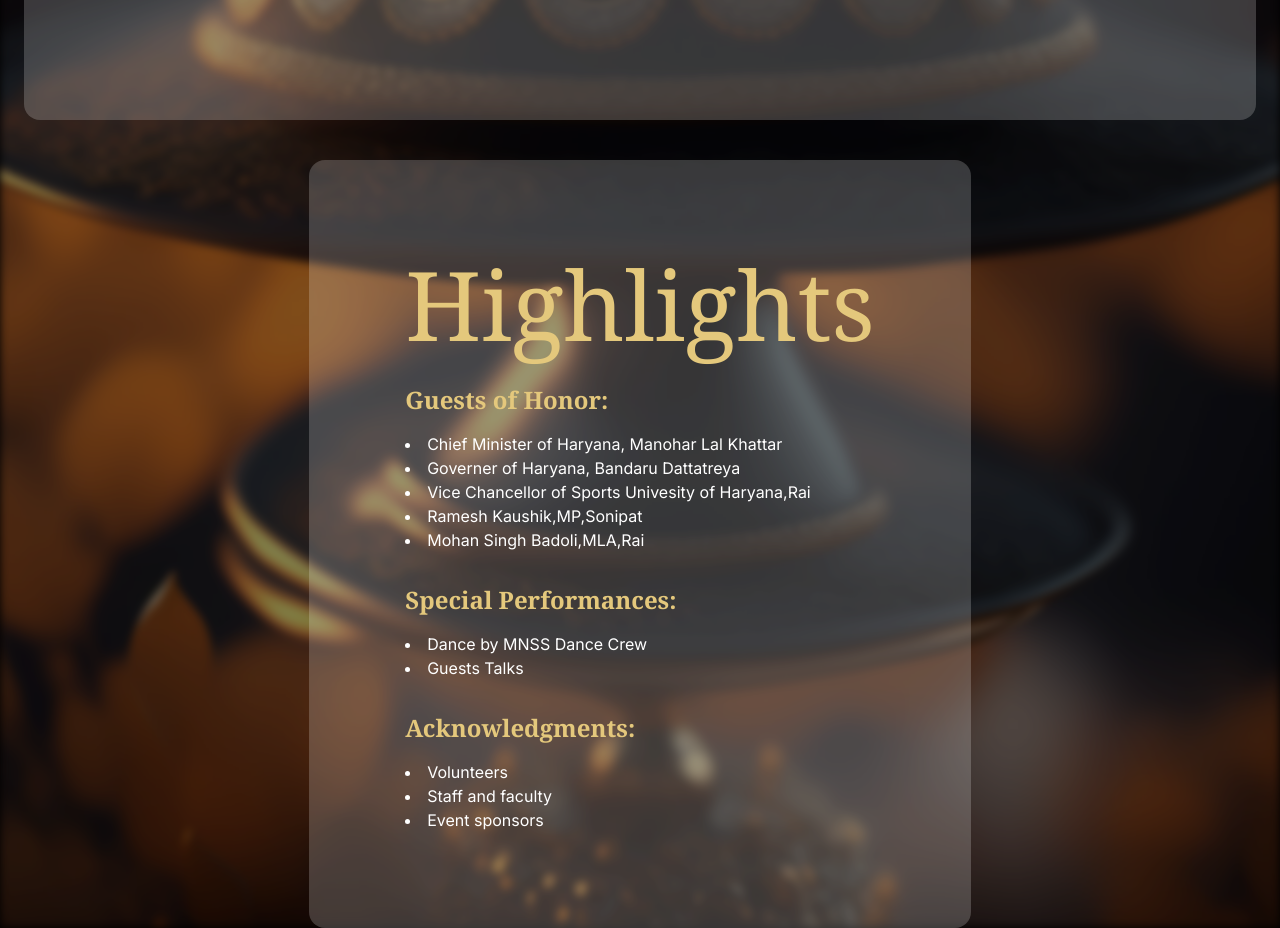
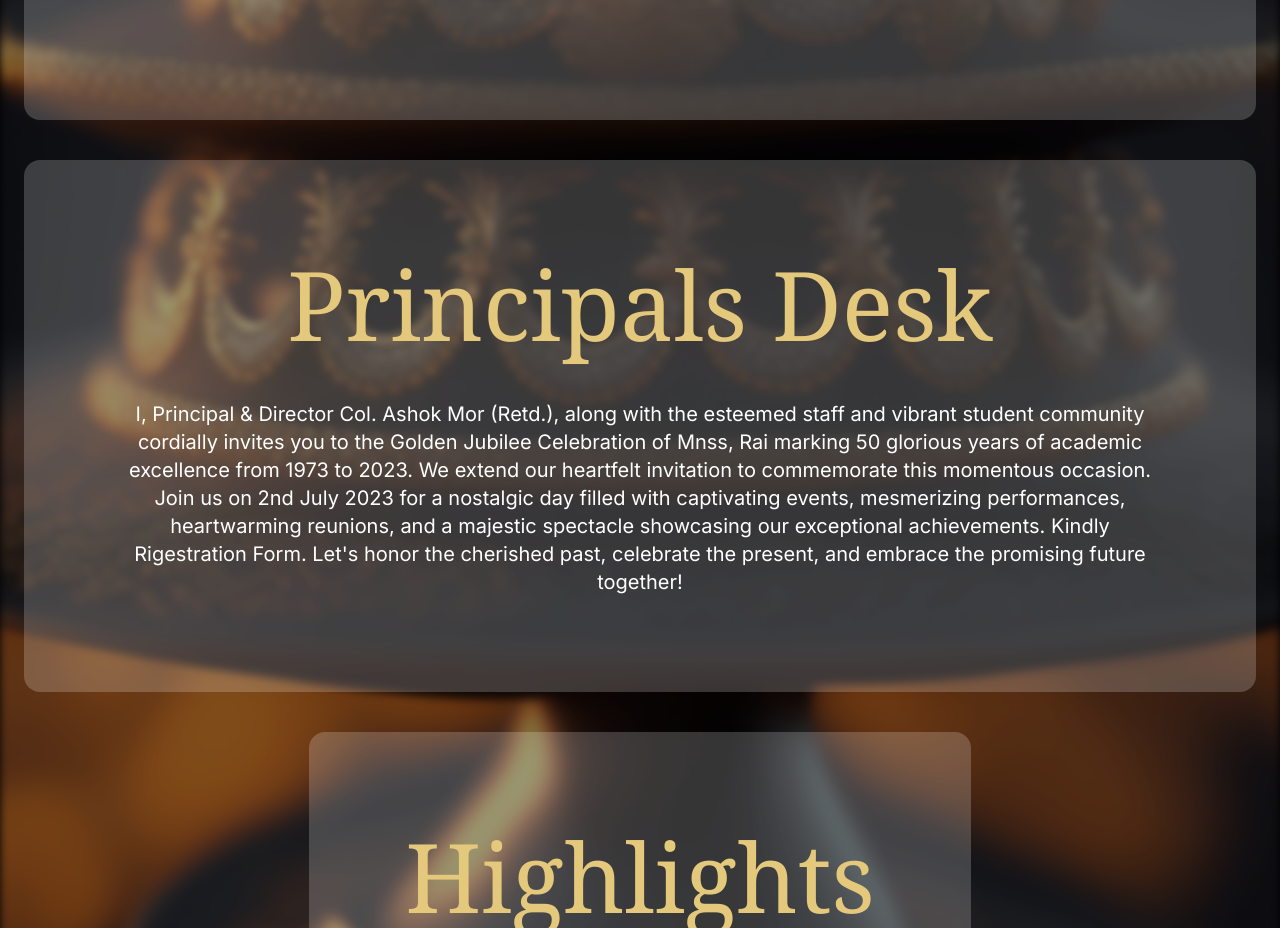
Before and after one commit to Mukul108/Almera, a Next.js app: page / in a window 1280 px wide. Shown: the part 1440-2368 px from the top of the page. Built offline with nearby package versions, Linux system fonts and the light colour scheme.

Commit message:
principal desk

```diff
--- a/src/app/page.tsx
+++ b/src/app/page.tsx
@@ -85,6 +85,18 @@ const HomePage = () => {
             </div>
           </div>
         </div>
+        <div id="Principals Desk" className="relative z-10 flex flex-col items-center justify-center text-white mt-8 container-margin">
+          <div className="bg-white bg-opacity-20 p-6 sm:p-24 flex items-center justify-center rounded-2xl mt-8 mx-4 container-size">
+            <div className="text-center">
+              <h1 className="text-4xl sm:text-8xl font-Forum text-golden">
+                Principals  Desk
+              </h1>
+              <br /><br />
+               <p className="text-xl font-Forum text-white">I, Principal & Director Col. Ashok Mor &#40;Retd.&#41;, along with the esteemed staff and vibrant student community cordially invites you to the Golden Jubilee Celebration of Mnss, Rai marking 50 glorious years of academic excellence from 1973 to 2023. We extend our heartfelt invitation to commemorate this momentous occasion. Join us on 2nd July 2023 for a nostalgic day filled with captivating events, mesmerizing performances, heartwarming reunions, and a majestic spectacle showcasing our exceptional achievements. Kindly Rigestration Form. Let's honor the cherished past, celebrate the present, and embrace the promising future together!</p>
+
+            </div>
+          </div>
+        </div>
 
         {/* <div className="relative z-10 flex flex-col items-center justify-center text-white mt-8 container-margin">
           <div className="bg-white bg-opacity-20 p-6 sm:p-24 rounded-2xl mt-8 mx-4 container-size">
```
